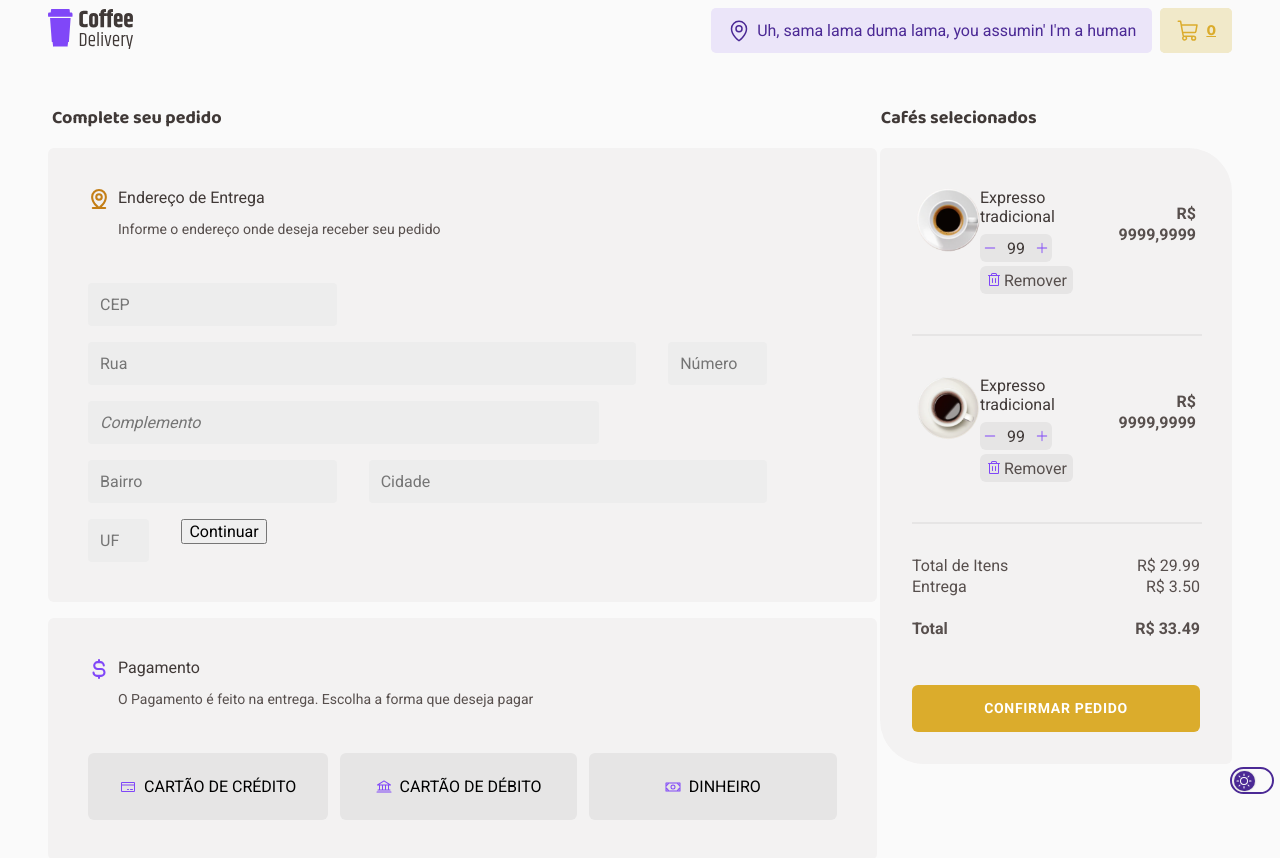
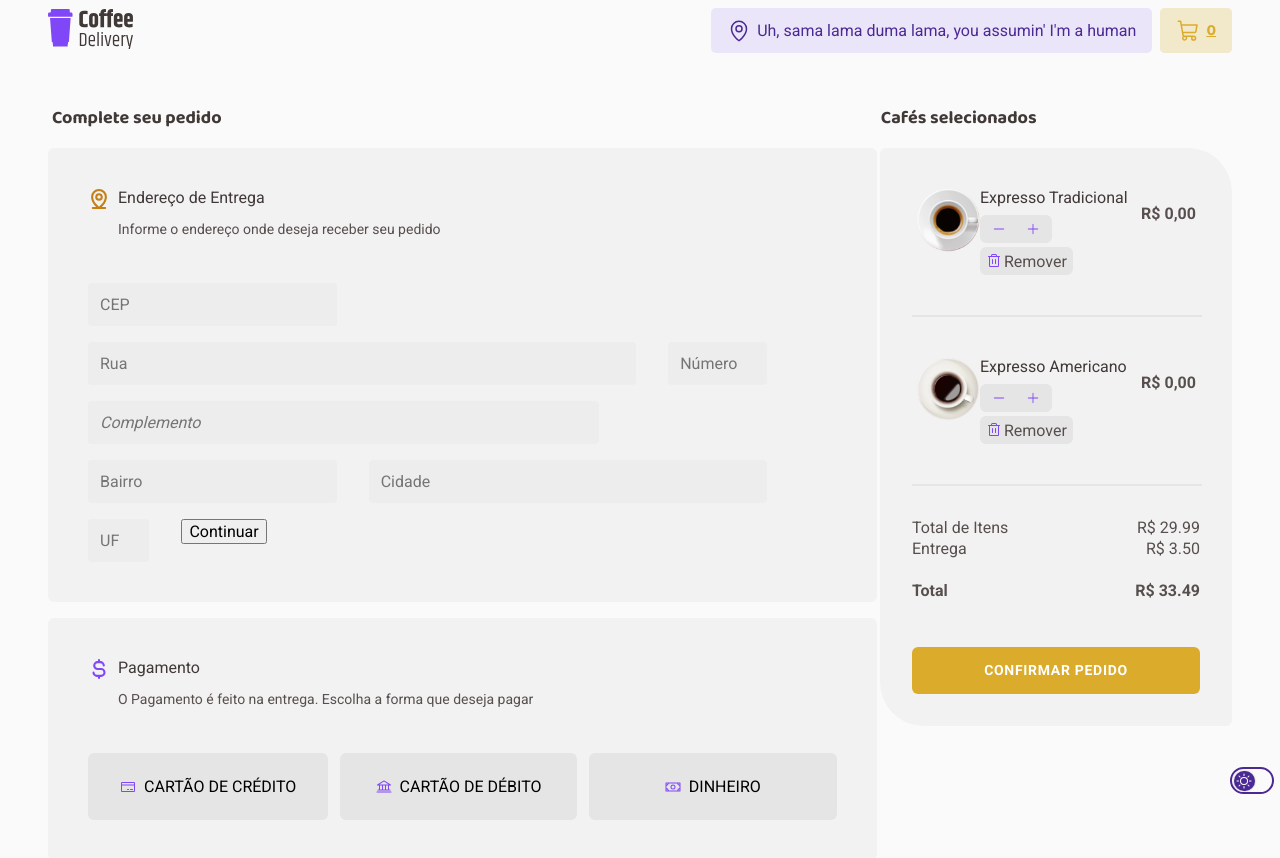
Before and after one commit to ssisaias/desafio02-coffee-delivery, a React (Vite) app: page /checkout in a window 1280 px wide. Shown: the top 858 px of the page. Built offline with nearby package versions, Linux system fonts and the light colour scheme.

Commit message:
Change cart quantity from checkout summary

```diff
--- a/src/components/CheckoutOrderSummary/ConfirmationItemsList/index.tsx
+++ b/src/components/CheckoutOrderSummary/ConfirmationItemsList/index.tsx
@@ -3,25 +3,48 @@ import { CoffeeCardProps } from "../../../props/commonsProps";
 import images from "../../../util/imageResolver";
 
 import { CSMiddleContainer, CheckoutSummaryItemCard, CheckoutSummaryQuantityButtons, CheckoutSummaryRemoveButton } from "./styles";
+import { CartContext } from "../../../contexts/CartContext";
+import { useContext } from "react";
 
-export function ConfirmationItemList({ coffeeItem }: CoffeeCardProps){
+
+export function ConfirmationItemList({ coffeeItem, quantity }: CoffeeCardProps) {
+
+  const { setItemQuantity } = useContext(CartContext);
+
+  function handleQuantityIncrease() {
+    if (quantity && quantity < 99) {
+      setItemQuantity(coffeeItem.id, (quantity + 1));
+    }
+  }
+
+  function handleQuantityDecrease() {
+    if (quantity && quantity > 1) {
+      setItemQuantity(coffeeItem.id, (quantity - 1));
+    }
+  }
+
+  function singleItemPrice() {
+    const price = coffeeItem.price * (quantity ? quantity : 0);
+    return new Intl.NumberFormat('pt-BR', { style: 'currency', currency: 'BRL' }).format(price);
+  }
+
   return (
     <CheckoutSummaryItemCard>
       <img src={images[coffeeItem.image]} alt="cart-item" />
       <div>
-                <div>Expresso tradicional</div>
+        <div>{coffeeItem.name}</div>
         <CSMiddleContainer>
           <CheckoutSummaryQuantityButtons>
-                    <button><Minus weight="regular" size={'0.875rem'} color="#8047F8"></Minus></button>
-                        <span>99</span>
-                    <button><Plus weight="regular" size={'0.875rem'} color="#8047F8"></Plus></button>
+            <button onClick={handleQuantityDecrease}><Minus weight="regular" size={'0.875rem'} color="#8047F8"></Minus></button>
+            <span>{quantity}</span>
+            <button onClick={handleQuantityIncrease}><Plus weight="regular" size={'0.875rem'} color="#8047F8"></Plus></button>
           </CheckoutSummaryQuantityButtons>
           <CheckoutSummaryRemoveButton>
             <Trash weight="regular" color="#8047F8"></Trash> <span>Remover</span>
           </CheckoutSummaryRemoveButton>
         </CSMiddleContainer>
       </div>
-            <p>R$ 9999,9999</p>
+      <p>{singleItemPrice()}</p>
     </CheckoutSummaryItemCard>
   )
 }
```
Lines whose indentation alone changed are shown as unchanged.
